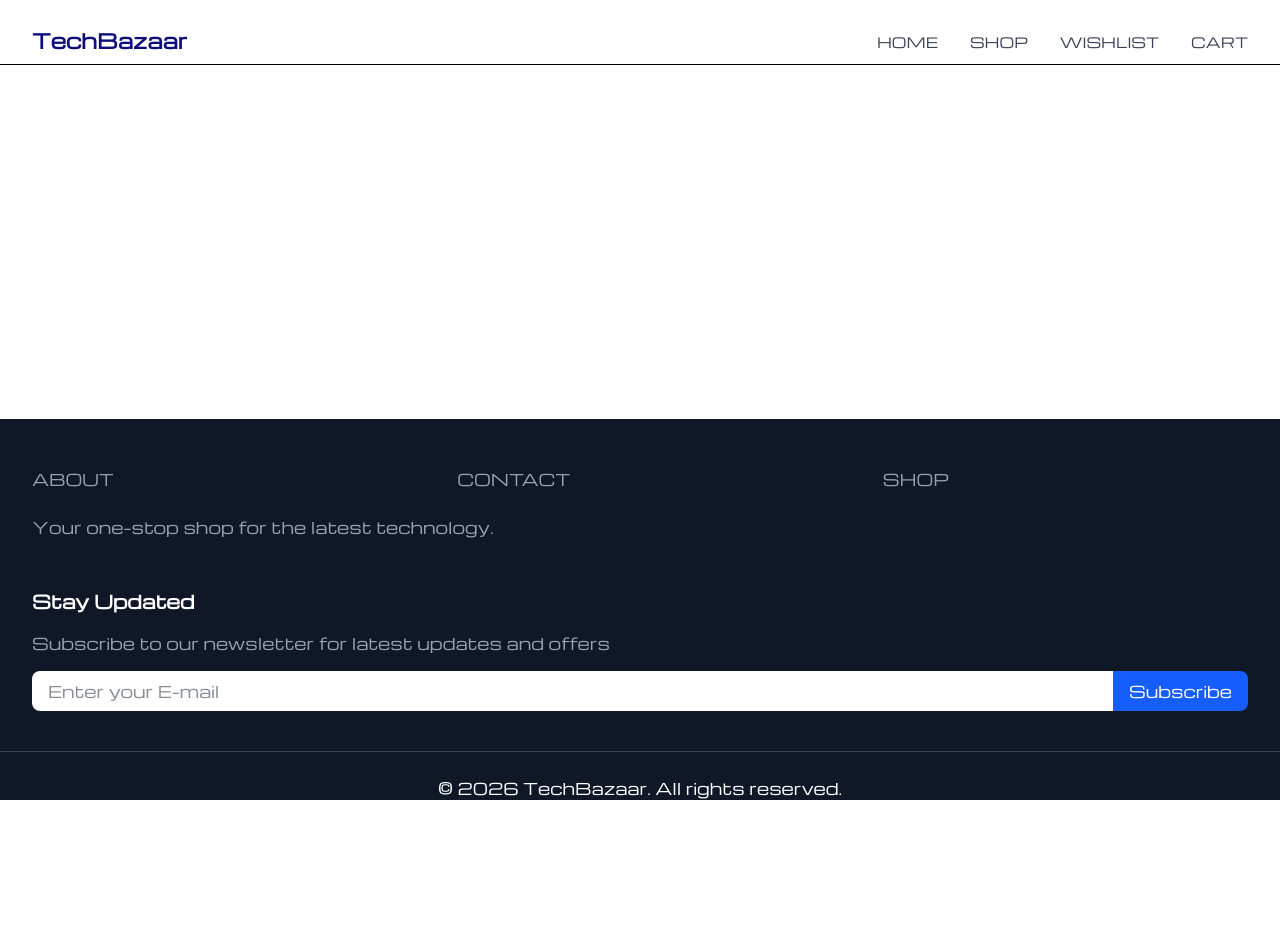
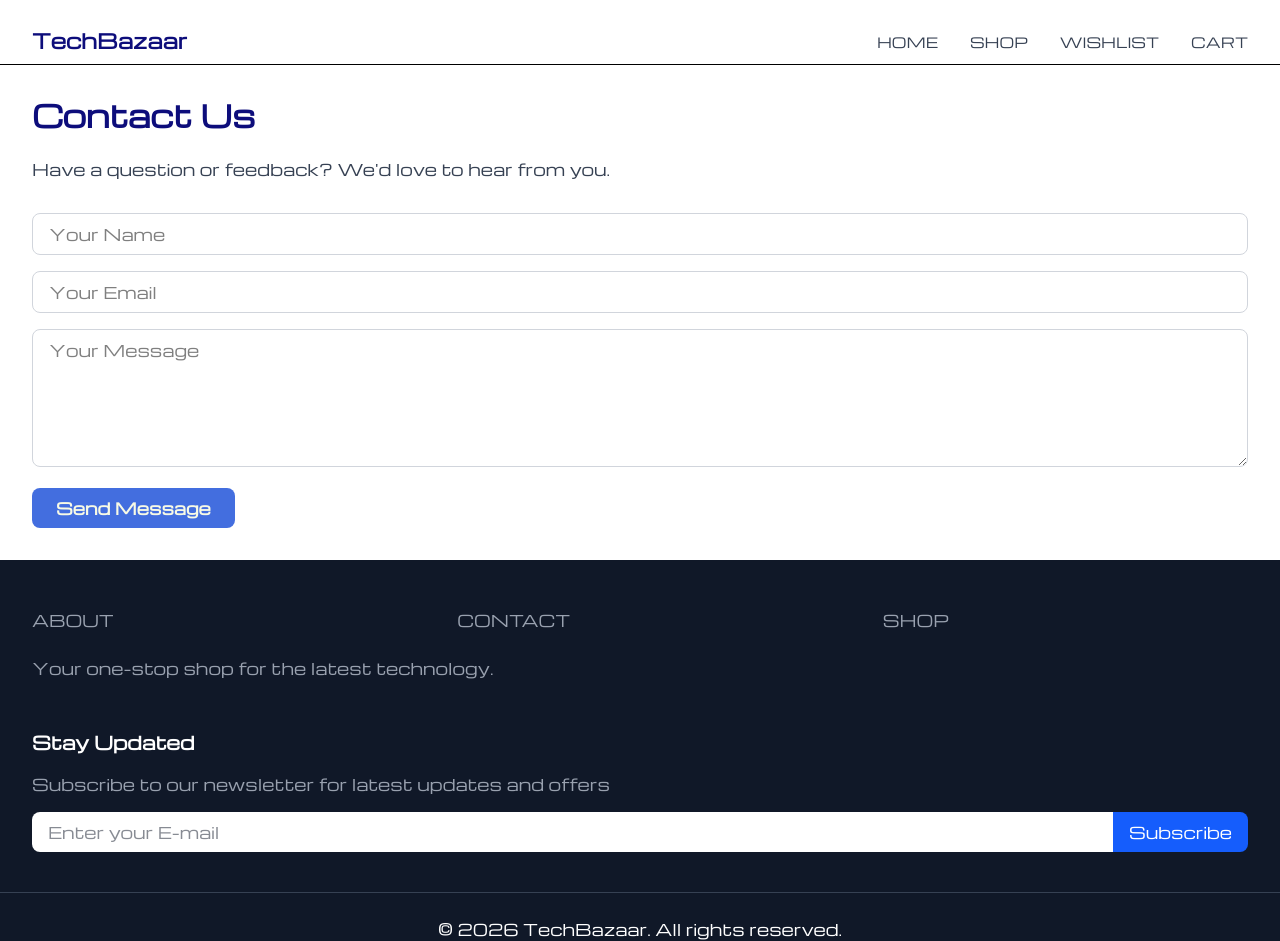
Before and after one commit to AailaAhmed/techbazaar, a React (Vite) app: page /contact in a window 1280 px wide. Before the commit the page ends 800 px from the top, so only its background shows below. Built offline with nearby package versions, Linux system fonts and the light colour scheme.

Commit message:
Add About, Contact page, and link them to Footer

```diff
--- a/src/App.jsx
+++ b/src/App.jsx
@@ -7,6 +7,8 @@ import ProductDetails from './pages/ProductDetails';
 import Wishlist from './pages/Wishlist';
 import Cart from './pages/Cart';
 import Checkout from './pages/Checkout';
+import About from './pages/About';
+import Contact from './pages/Contact';
 
 import { BrowserRouter, Routes, Route } from 'react-router-dom';
 import { CartProvider } from './context/cartContext';
@@ -37,6 +39,10 @@ function App() {
 
             <Route path="/order-success" element={<OrderSuccess/>} />
 
+            <Route path="/about" element={<About/>}/>
+
+            <Route path="/contact" element={<Contact/>} />
+
           </Routes>
         </main>
         <Footer />
--- a/src/components/Footer.jsx
+++ b/src/components/Footer.jsx
@@ -1,11 +1,11 @@
-
+import { Link } from "react-router-dom";
 function Footer(){
     return (
        <footer className="bg-gray-900 text-white">
          <div className="max-w-7xl mx-auto px-4 sm:px-6 lg:px-8 py-12">
             <div className="grid grid-cols-1 md:grid-cols-3 sm:gap-8 md:gap-10 lg:gap-15">
-                   <a href="/about" className="text-gray-400 hover:text-white transition">ABOUT</a>
-                   <a href="/contact" className="text-gray-400 hover:text-white transition">CONTACT</a>
+                   <Link to="/about" className="text-gray-400 hover:text-white transition">ABOUT</Link>
+                   <Link to="/contact" className="text-gray-400 hover:text-white transition">CONTACT </Link>
                    <a href="/shop" className="text-gray-400 hover:text-white transition">SHOP</a>
             </div>
             <div className="mt-6 text-gray-400">
--- /dev/null
+++ b/src/pages/About.jsx
@@ -0,0 +1,21 @@
+function About() {
+  return (
+    <main className="max-w-7xl mx-auto px-4 sm:px-6 lg:px-8 py-8">
+      <h1 className="text-3xl font-bold text-[#0D0D7B] mb-6">About TechBazaar</h1>
+      <p className="text-gray-700 leading-relaxed mb-4">
+        TechBazaar is your one-stop destination for the latest smartphones, laptops,
+        tablets, and accessories. We're committed to bringing you quality tech products
+        at prices you'll love, backed by a smooth and reliable shopping experience.
+      </p>
+      <p className="text-gray-700 leading-relaxed mb-4">
+        Founded with a simple mission — making technology accessible and affordable —
+        TechBazaar curates a wide range of gadgets to suit every need and budget.
+      </p>
+      <p className="text-gray-700 leading-relaxed">
+        This site was built as a student project demonstrating a full-stack ecommerce
+        frontend experience, from product discovery to checkout.
+      </p>
+    </main>
+  );
+}
+export default About;
--- /dev/null
+++ b/src/pages/Contact.jsx
@@ -0,0 +1,70 @@
+import { useState } from "react";
+
+function Contact() {
+  const [submitted, setSubmitted] = useState(false);
+  const [formData, setFormData] = useState({ name: "", email: "", message: "" });
+
+  function handleChange(e) {
+    const { name, value } = e.target;
+    setFormData((prev) => ({ ...prev, [name]: value }));
+  }
+
+  function handleSubmit(e) {
+    e.preventDefault();
+    setSubmitted(true);
+  }
+
+  return (
+    <main className="max-w-7xl mx-auto px-4 sm:px-6 lg:px-8 py-8">
+      <h1 className="text-3xl font-bold text-[#0D0D7B] mb-6">Contact Us</h1>
+      <p className="text-gray-700 mb-8">
+        Have a question or feedback? We'd love to hear from you.
+      </p>
+
+      {submitted ? (
+        <div className="bg-gray-100 rounded-lg p-6 text-center">
+          <p className="text-[#0D0D7B] font-semibold">
+            Thanks for reaching out! We'll get back to you soon.
+          </p>
+        </div>
+      ) : (
+        <form onSubmit={handleSubmit} className="space-y-4">
+          <input
+            type="text"
+            name="name"
+            placeholder="Your Name"
+            value={formData.name}
+            onChange={handleChange}
+            required
+            className="w-full border border-gray-300 rounded-lg px-4 py-2"
+          />
+          <input
+            type="email"
+            name="email"
+            placeholder="Your Email"
+            value={formData.email}
+            onChange={handleChange}
+            required
+            className="w-full border border-gray-300 rounded-lg px-4 py-2"
+          />
+          <textarea
+            name="message"
+            placeholder="Your Message"
+            value={formData.message}
+            onChange={handleChange}
+            required
+            rows={5}
+            className="w-full border border-gray-300 rounded-lg px-4 py-2"
+          />
+          <button
+            type="submit"
+            className="bg-[#436EDF] text-[#F8FAE5] px-6 py-2 rounded-lg font-semibold hover:bg-[#2f52b0] transition"
+          >
+            Send Message
+          </button>
+        </form>
+      )}
+    </main>
+  );
+}
+export default Contact;
```
